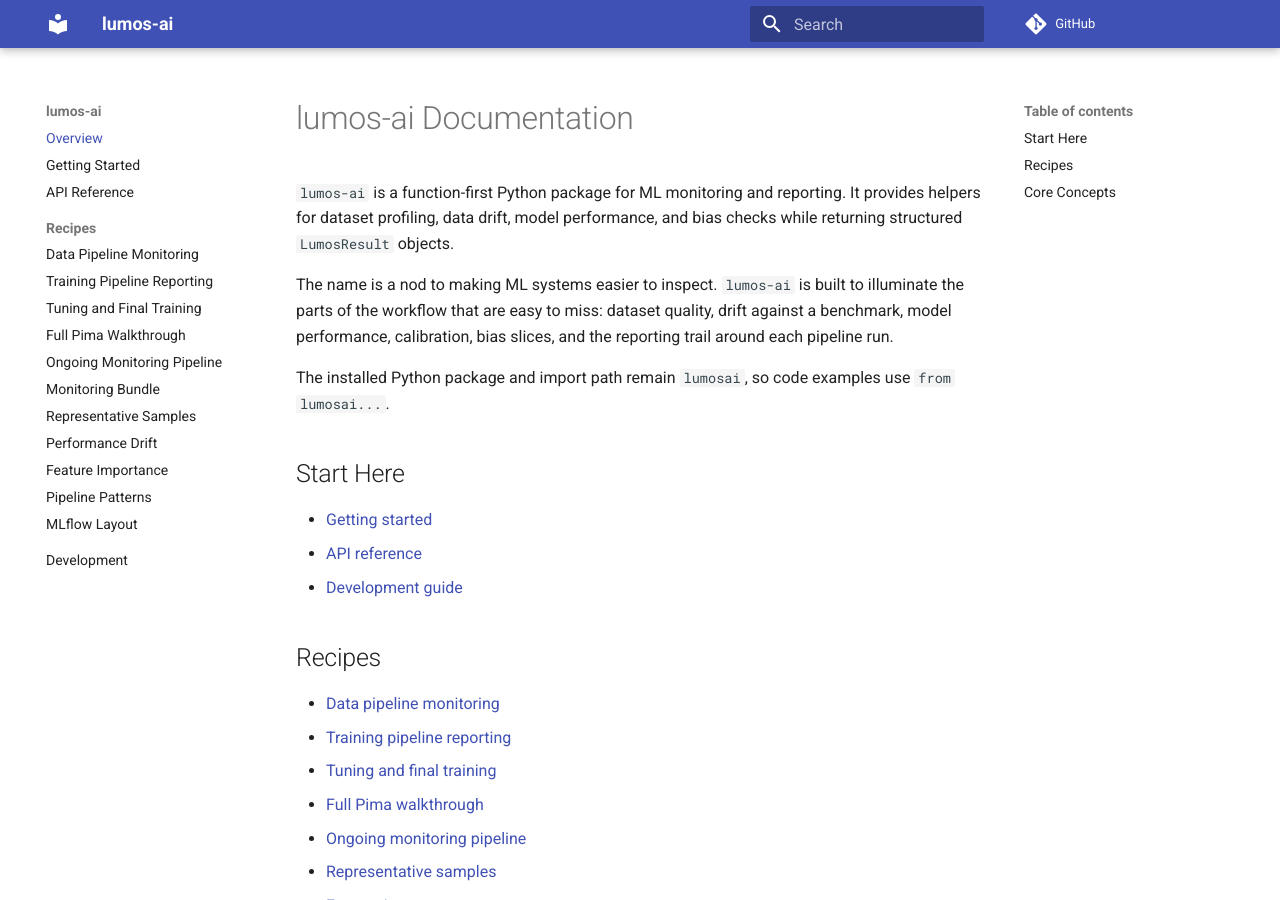
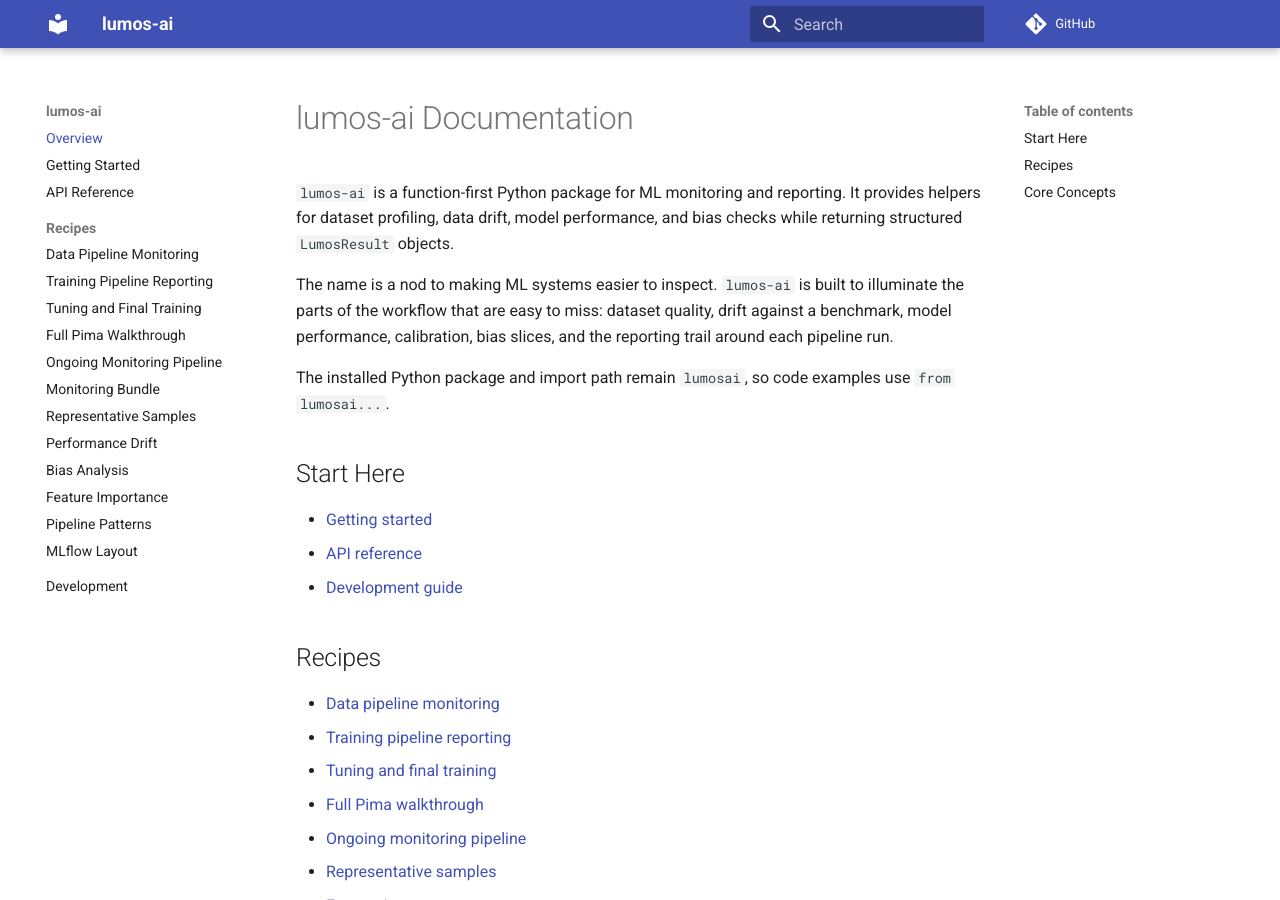
Before and after one commit to rmenziejr/lumos-ai, an MkDocs documentation site: the page built from docs/index.md, in a window 1280 px wide and 900 px high. Built offline with MkDocs 1.6.1 and Material for MkDocs 9.7.7, drawn with Linux system fonts in a browser that asks for light colours; comment, search, counter and statistics services are not loaded.

Commit message:
docs: add bias analysis recipe to navigation

```diff
--- a/mkdocs.yml
+++ b/mkdocs.yml
@@ -20,6 +20,7 @@
       - Monitoring Bundle: recipes/monitoring-bundle.md
       - Representative Samples: recipes/representative-samples.md
       - Performance Drift: recipes/performance-drift.md
+      - Bias Analysis: recipes/bias-analysis.md
       - Feature Importance: recipes/feature-importance.md
       - Pipeline Patterns: recipes/pipeline-patterns.md
       - MLflow Layout: recipes/mlflow-layout.md
```
